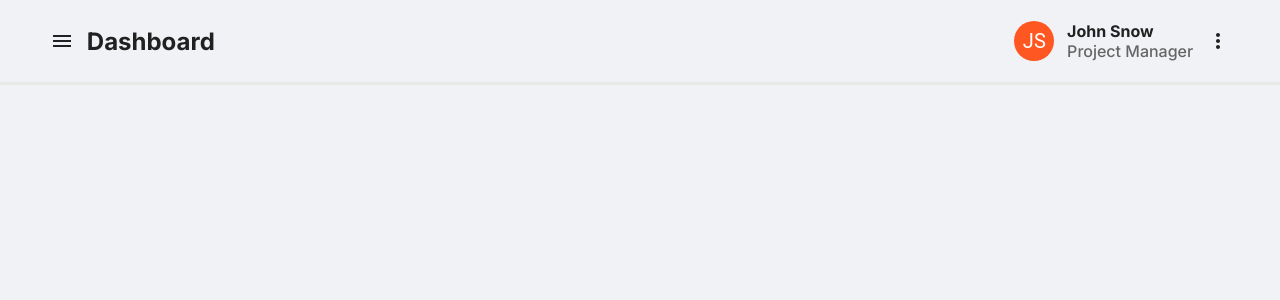
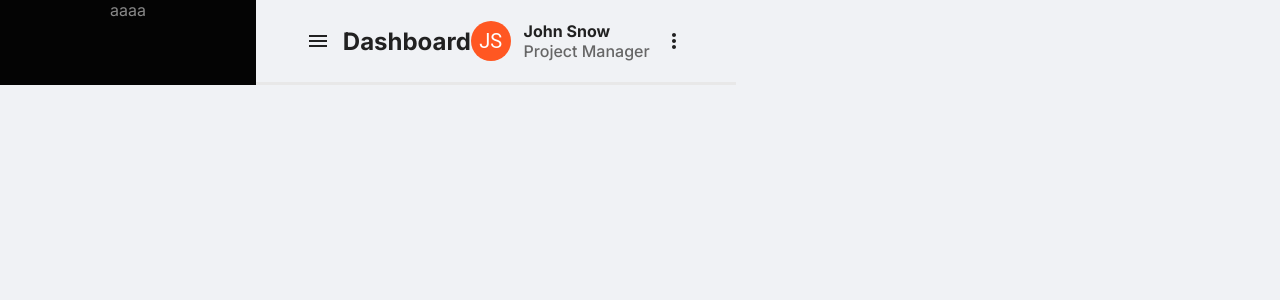
Before and after one commit to jzielinski47/react-user-dashboard-old, a React (Create React App) app: page / in a window 1280 px wide. Shown: the top 300 px of the page. Built offline with nearby package versions, Linux system fonts and the light colour scheme.

Commit message:
content-update

```diff
--- a/src/App.css
+++ b/src/App.css
@@ -31,3 +31,8 @@ body {
 
     /* color: var(--text87); */
 }
+
+.app {
+    display: flex;
+    justify-content: flex-start;
+}
--- a/src/App.tsx
+++ b/src/App.tsx
@@ -1,17 +1,32 @@
 import React from 'react';
 import './App.css';
 import Header from './components/Header';
+import Sidebar from './components/Sidebar';
 
 function App() {
   return (
     <div className="app">
-      {/* header */}
-      <Header />
+
+      {/* App body */}
 
       {/* sidebar */}
+      <Sidebar />
 
-      {/* App body */}
       {/* main display */}
+      <div className='main-display'>
+        {/* header */}
+        <Header />
+
+        {/* panel display */}
+
+
+      </div>
+
+
+
+
+
+
       {/* panel */}
 
     </div>
--- a/src/components/Sidebar.css
+++ b/src/components/Sidebar.css
@@ -0,0 +1,27 @@
+:root {
+    --white87: #ffffff87;
+    --white60: #ffffff60;
+    --white30: #ffffff30;
+
+    --black87: #212121;
+    --black60: #666666;
+    --black30: #9e9e9e;
+
+    --background-white: #F0F2F5;
+    --panel-white: #FAFAFA;
+    --border-white: #E8E8E8;
+
+    --background-black: #040404;
+
+    --gray: #333333;
+}
+
+
+.sidebar {
+    display: flex;
+    justify-content: center;
+    width: 20%;
+
+    color: var(--white87);
+    background: var(--background-black);
+}
--- a/src/components/Sidebar.tsx
+++ b/src/components/Sidebar.tsx
@@ -1,9 +1,10 @@
 import React from 'react';
+import './Sidebar.css';
 
 function Sidebar() {
     return (
         <div className='sidebar'>
-            <img src='../../public/hamgurger.svg' />
+            aaaa
         </div>
     );
 }
```
